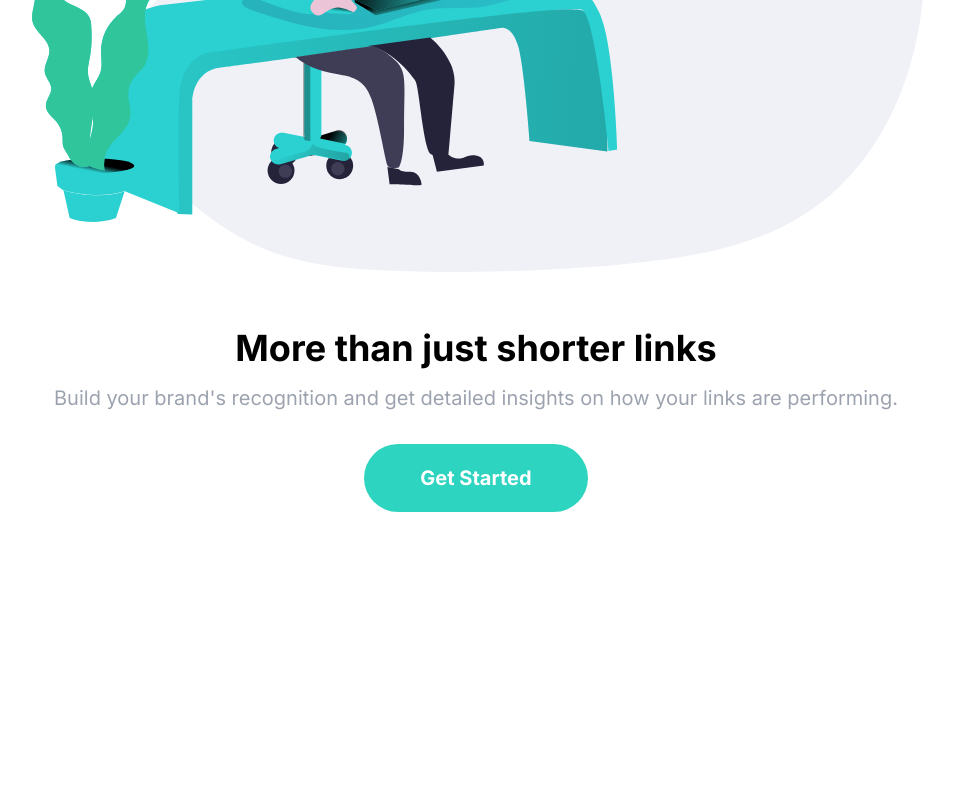
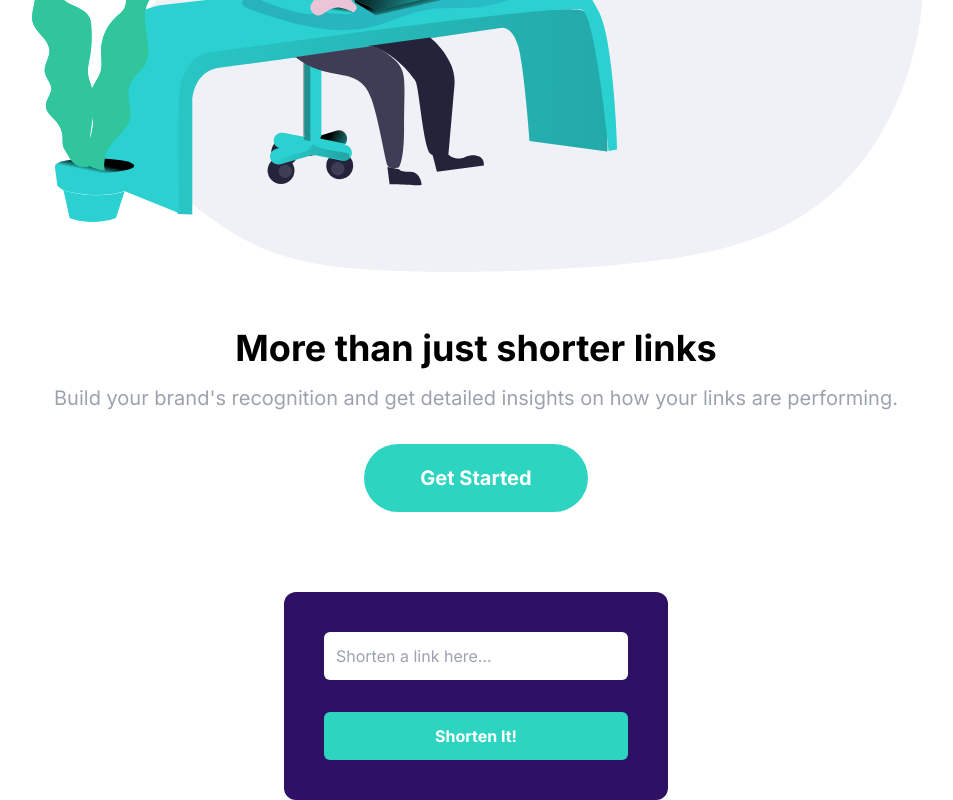
Before and after one commit to BrandTrump/Url-Shortening-Application, a Next.js app: page / in a window 1280 px wide. Shown: the part 445-1245 px from the top of the page, without its empty margins (164-1117 px from the left). Before the commit the page ends 957 px from the top, so only its background shows below. Built offline with nearby package versions, Linux system fonts and the light colour scheme.

Commit message:
feat: included shortening component

```diff
--- a/app/page.tsx
+++ b/app/page.tsx
@@ -1,4 +1,5 @@
 import workingImg from "@/assets/images/illustration-working.svg";
+import ShorteningField from "@/components/ShorteningField";
 import Image from "next/image";
 import Link from "next/link";
 
@@ -21,11 +22,13 @@ export default function Home() {
         </div>
         <Link
           href={"#"}
-          className="bg-teal-400 py-5 px-14 rounded-full cursor-pointer text-white font-bold text-xl"
+          className="bg-teal-400 py-5 px-14 rounded-full cursor-pointer text-white font-bold text-xl hover:bg-teal-600"
         >
           Get Started
         </Link>
       </div>
+
+      <ShorteningField />
     </div>
   );
 }
```
